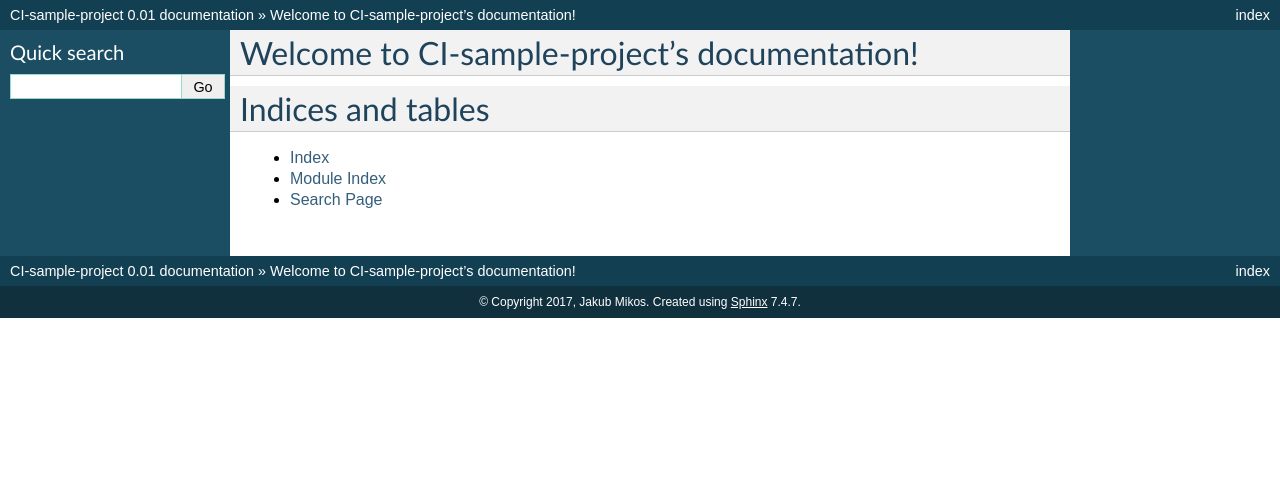
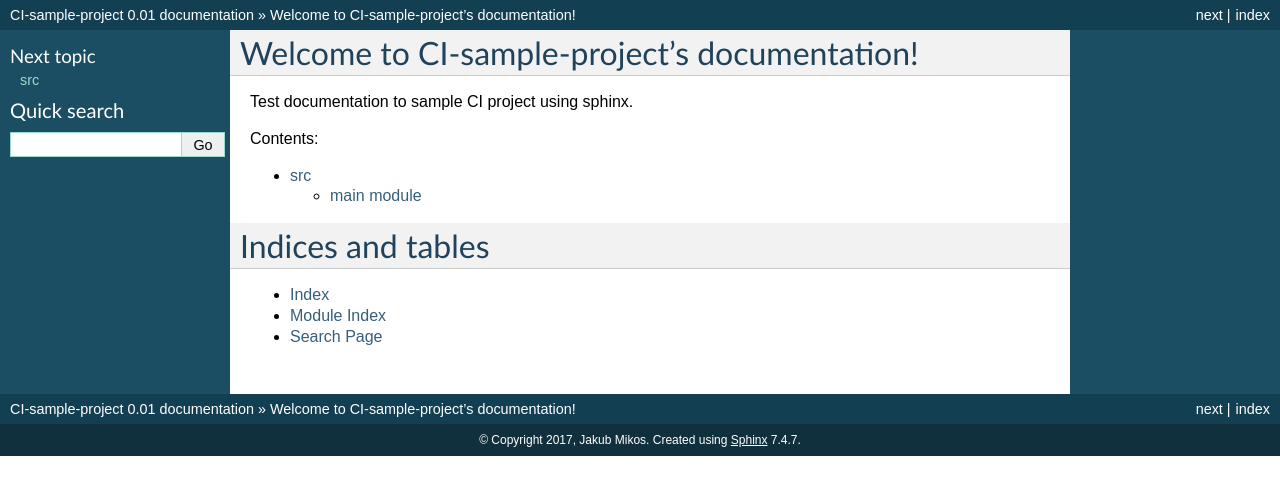
Before and after one commit to majkel94/CI-sample-project, a Sphinx documentation site: the page built from docs/source/index.rst, in a window 1280 px wide. Shown: the top 495 px of the page. Built offline with Sphinx 7.4.7, drawn with Linux system fonts in a browser that asks for light colours.

Commit message:
finally working docs

```diff
--- a/docs/source/conf.py
+++ b/docs/source/conf.py
@@ -19,7 +19,7 @@
 #
 import os
 import sys
-sys.path.insert(0, os.path.abspath('../src'))
+sys.path.insert(0, os.path.abspath('../../src/'))
 
 
 # -- General configuration ------------------------------------------------
--- a/docs/source/index.rst
+++ b/docs/source/index.rst
@@ -6,11 +6,13 @@
 Welcome to CI-sample-project's documentation!
 =============================================
 
+Test documentation to sample CI project using sphinx.
+
 .. toctree::
    :maxdepth: 2
    :caption: Contents:
 
-
+   modules
 
 Indices and tables
 ==================
```
